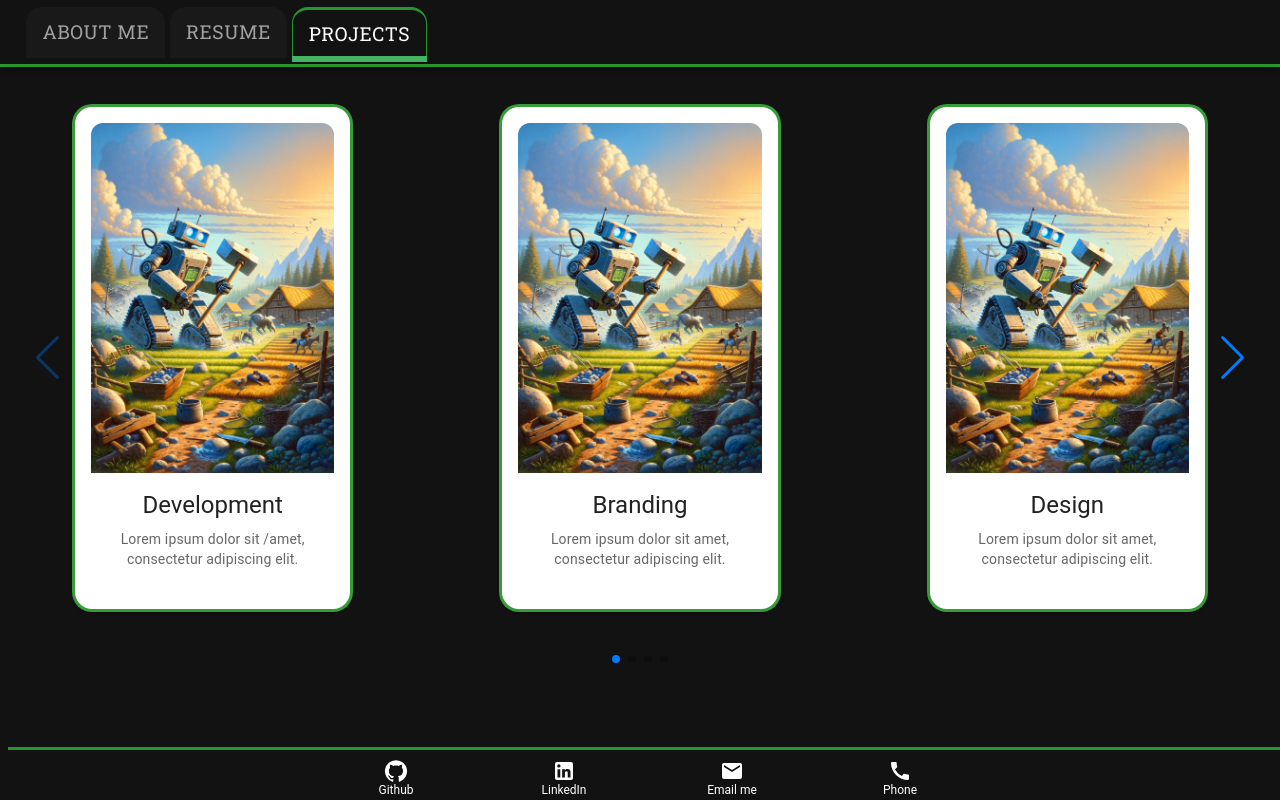
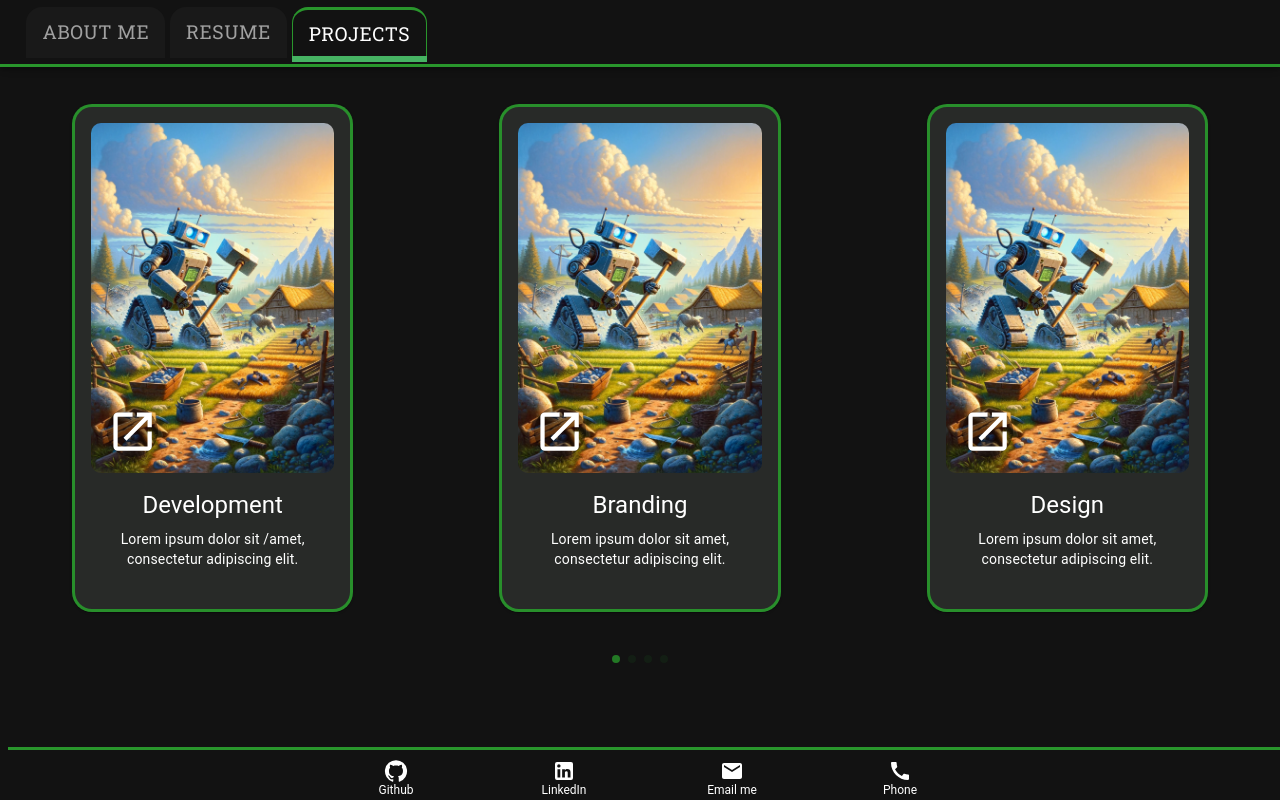
Before and after one commit to RysanekDavid/Web_CV, a React (Vite) app: page / in a window 1280 px wide. Both pictures are taken after a click on the tab "PROJECTS". Built offline with nearby package versions, Linux system fonts and the light colour scheme.

Commit message:
Next design change

```diff
--- a/src/components/ProjectComp/ProjectSlider.tsx
+++ b/src/components/ProjectComp/ProjectSlider.tsx
@@ -5,6 +5,8 @@ import { Swiper, SwiperSlide } from "swiper/react";
 import { FreeMode, Pagination, Navigation } from "swiper/modules";
 import { SliderData } from "../../constants/SliderData";
 import { Card, CardContent, CardMedia, Typography, Box } from "@mui/material";
+import "../../styles/ProjectsPage/Slider.css";
+import LaunchIcon from "@mui/icons-material/Launch";
 
 const ProjectSlider = () => {
   return (
@@ -23,7 +25,6 @@ const ProjectSlider = () => {
         slidesPerView={1}
         spaceBetween={10}
         freeMode
-        navigation
         pagination={{ clickable: true }}
         modules={[FreeMode, Pagination, Navigation]}
         breakpoints={{
@@ -43,12 +44,12 @@ const ProjectSlider = () => {
                 cursor: "pointer",
                 my: "4rem",
                 mx: "3rem",
-
+                backgroundColor: "rgba(77, 82, 77, 0.4)",
                 p: "16px",
 
-                transition: "transform 0.3s ease, border-color 0.3s ease",
+                transition: "transform 0.6s ease, border-color 0.6s ease",
                 "&:hover": {
-                  transform: "scale(1.03)", // Adjusted scale factor for a more noticeable effect
+                  transform: "scale(1.05)", // Adjusted scale factor for a more noticeable effect
                   zIndex: 1, // Ensures card is above others on scale
                   "&::after": {
                     content: '""',
@@ -64,12 +65,13 @@ const ProjectSlider = () => {
                 },
               }}
             >
+              <Box sx={{ position: "relative" }}>
                 <CardMedia
                   component="img"
                   image={project.backgroundImage}
                   alt={project.title}
                   sx={{
-                  height: {
+                    maxHeight: {
                       xs: "200px",
                       sm: "250px",
                       md: "300px",
@@ -79,15 +81,39 @@ const ProjectSlider = () => {
                     zIndex: 0,
                     maxWidth: "100%",
                     objectFit: "cover",
-                  borderTopLeftRadius: "12px",
-                  borderTopRightRadius: "12px",
+                    borderRadius: "10px",
                   }}
                 />
+
+                <Box
+                  sx={{
+                    position: "absolute",
+                    bottom: 16,
+                    left: 16,
+                    display: "flex",
+
+                    backgroundColor: "rgba(0, 0, 0, 0.4)",
+                    borderRadius: "50%",
+                  }}
+                >
+                  <LaunchIcon sx={{ color: "white", fontSize: "3.2rem" }} />
+                </Box>
+              </Box>
+
               <CardContent>
-                <Typography gutterBottom variant="h5" component="div">
+                <Typography
+                  sx={{ color: "white" }}
+                  gutterBottom
+                  variant="h5"
+                  component="div"
+                >
                   {project.title}
                 </Typography>
-                <Typography variant="body2" color="text.secondary">
+                <Typography
+                  sx={{ color: "white" }}
+                  variant="body2"
+                  color="text.secondary"
+                >
                   {project.content}
                 </Typography>
               </CardContent>
--- a/src/styles/ProjectsPage/Slider.css
+++ b/src/styles/ProjectsPage/Slider.css
@@ -1,12 +1,7 @@
-/* swiper-custom.css */
-.swiper-button-next,
-.swiper-button-prev {
-  color: #29962c !important; /* Set your desired color */
+.swiper-pagination-bullet-active {
+  background: #237925 !important;
 }
 
-/* If the arrows are background images, you might need to change the background-image property instead */
-.swiper-button-next:after,
-.swiper-button-prev:after {
-  background-image: url("path-to-your-custom-arrow-image");
-  color: transparent; /* Remove the color if using an image */
+.swiper-pagination-bullet {
+  background: #1b4f1d;
 }
```
Lines whose indentation alone changed are shown as unchanged.
